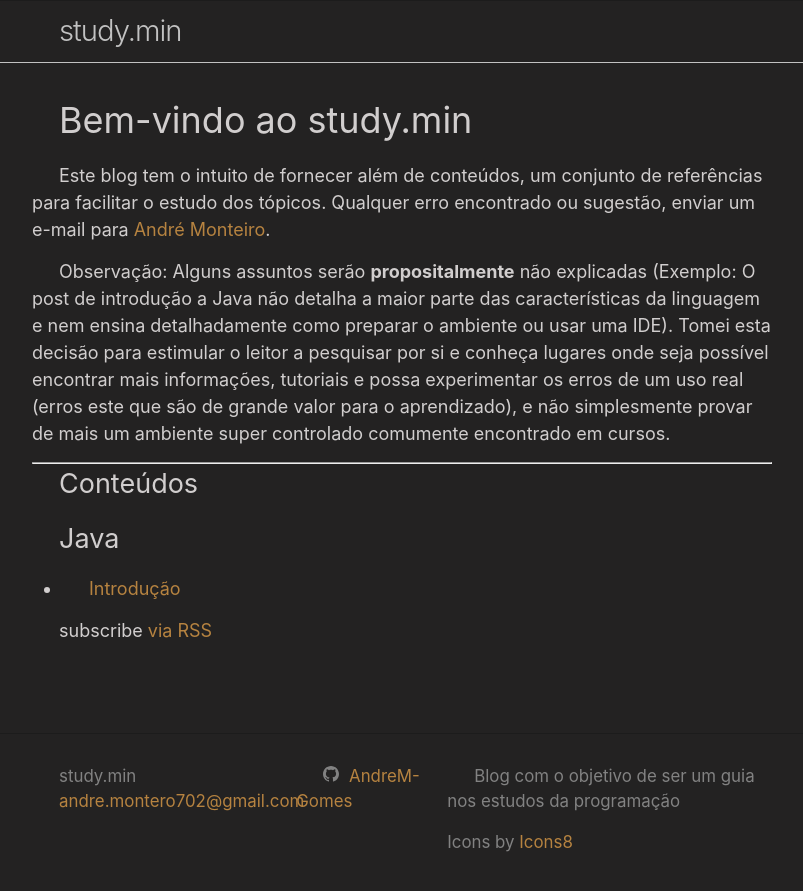
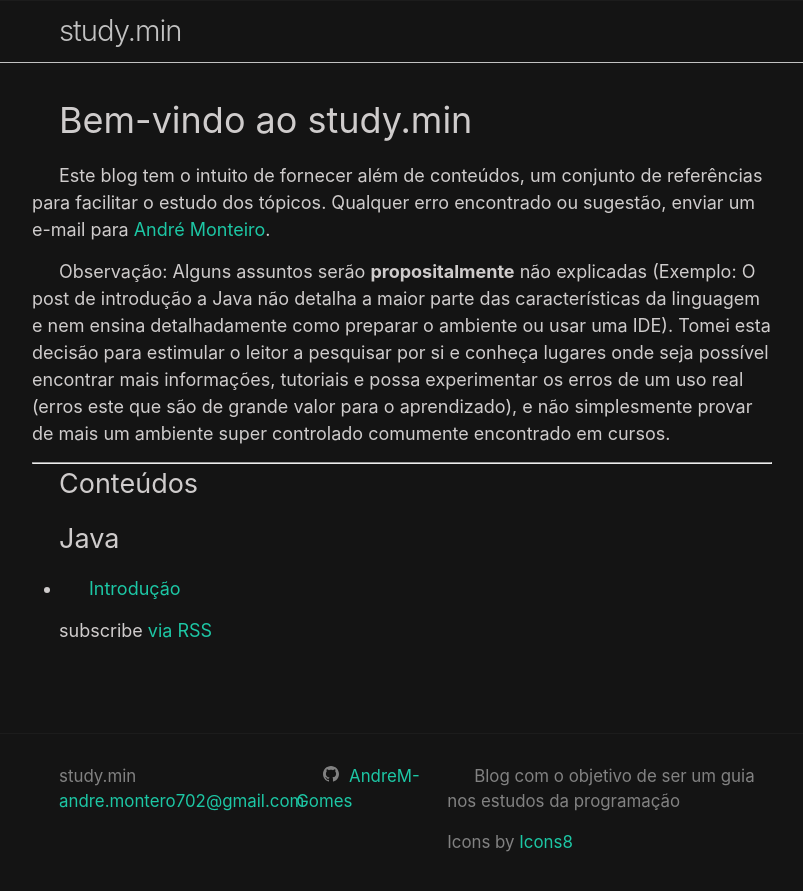
Before and after one commit to AndreM-Gomes/study.min, a Jekyll site: the page built from index.markdown, in a window 1280 px wide. Shown: the top 891 px of the page, without its empty margins (238-1041 px from the left). Built offline with Jekyll 4.4.1, drawn with Linux system fonts in a browser that asks for light colours; our own code applies the rules of GitHub Pages for plain Markdown files.

Commit message:
Alterando esquema de cores e adicionando post

```diff
--- a/_layouts/page.html
+++ b/_layouts/page.html
@@ -4,7 +4,7 @@ layout: default
 <article class="post">
 
   <header class="post-header">
-    <h1 class="post-title">{{ page.title | escape }}</h1>
+    <h1 class="post-title">{{ page.nome | escape }}</h1>
   </header>
 
   <div class="post-content">
--- a/_sass/minima.scss
+++ b/_sass/minima.scss
@@ -11,9 +11,9 @@ $base-line-height: 1.5 !default;
 
 $spacing-unit:     30px !default;
 
-$text-color:       rgb(209, 206, 206) !default;
-$background-color: #1f1e1efa !default;
-$brand-color:      #b68340 !default;
+$text-color:       rgb(207, 204, 204) !default;
+$background-color: rgb(20, 20, 20) !default;
+$brand-color:      rgb(29, 199, 165) !default;
 
 $grey-color:       #828282 !default;
 $grey-color-light: darken($grey-color, 40%) !default;
```
